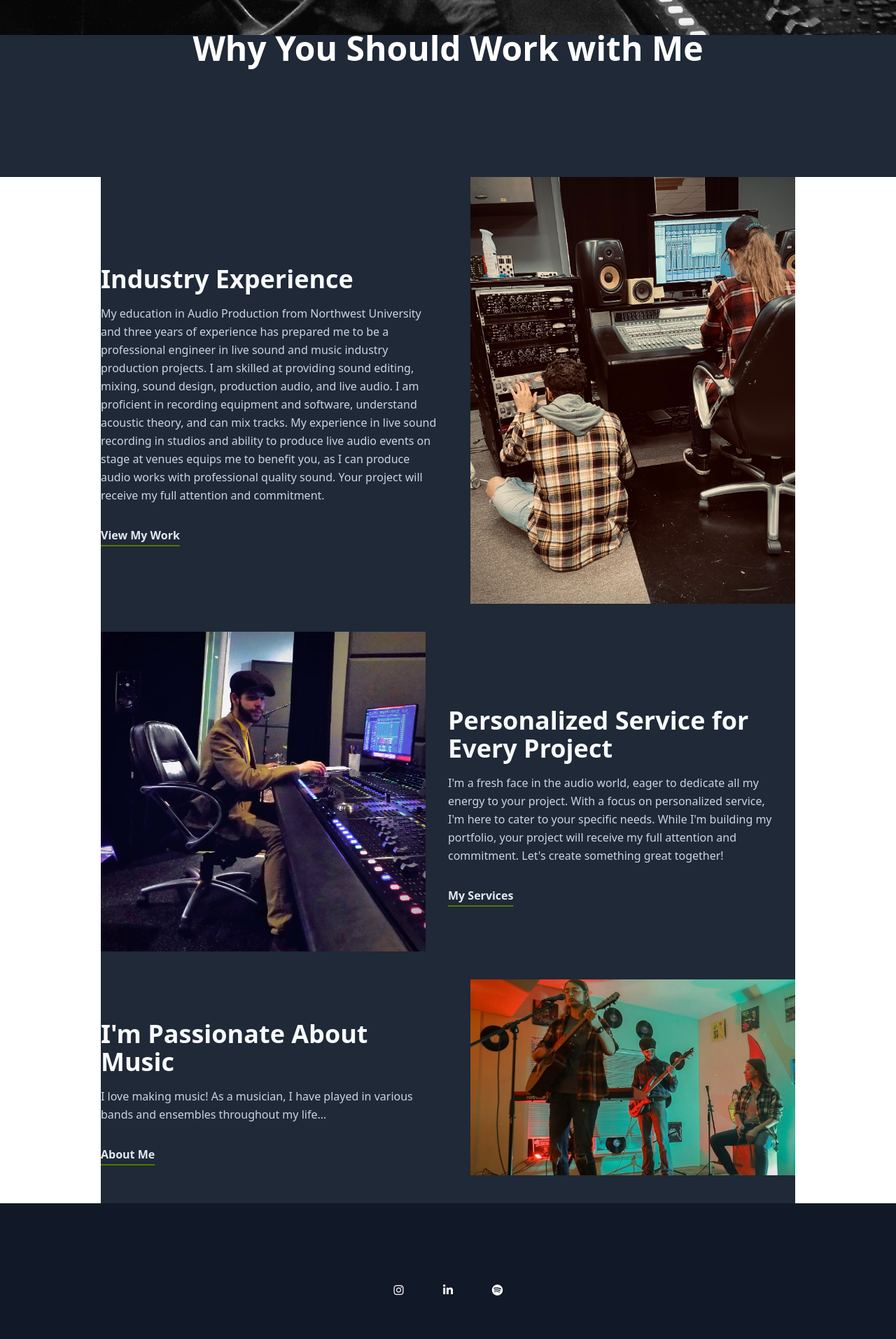
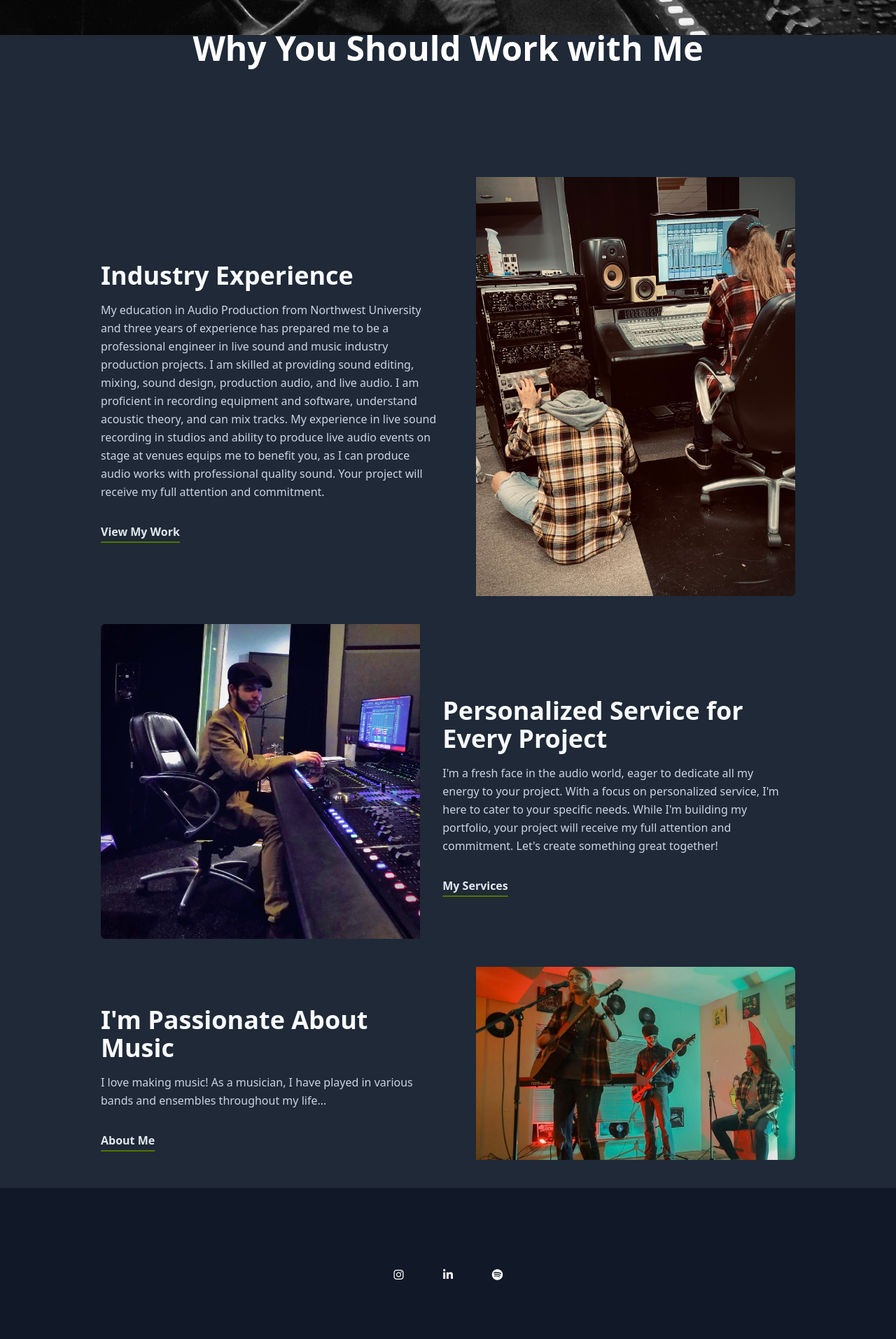
Before and after one commit to bleckocodes/EsterlineAudio, a Nuxt app: page / in a window 1280 px wide. Shown: the part 766-2680 px from the top of the page at 70% size. Built offline with nearby package versions, Linux system fonts and the light colour scheme.

Commit message:
Update index.vue

```diff
--- a/pages/index.vue
+++ b/pages/index.vue
@@ -1,25 +1,24 @@
 <template class="bg-gray-800">
+  <div class="bg-gray-800">
     <Hero />
-  <div class="bg-gray-800 text-center text-white">
+    <div class="text-center text-white">
       <div class="text-5xl font-bold pt-36 pb-40">Why You Should Work with Me</div>
     </div>
     <!--Start Content-->
 
-  <section class=" flex flex-col items-center mx-36 bg-gray-800 sm:flex-row-reverse"
->
+    <section class="flex flex-col items-center mx-36 bg-gray-800 sm:flex-row-reverse">
+      <div class="rounded-md overflow-hidden mb-10 w-full h-128 sm:w-1/2 sm:h-auto sm:pl-8">
         <img
           alt="Security"
-  class="mb-10 object-cover h-128 w-1/2 sm:pl-8"
+          class="object-cover w-full h-full"
           src="@/components/images/PhotoWorking.jpg"
         />
+      </div>
       <div class="mr-4 w-full text-center sm:w-1/2 sm:text-left">
-  <h2
-    class="mb-4 text-3xl font-bold leading-tight text-slate-50 md:text-4xl"
-  >
-    Industry Experience
-  </h2>
+        <h2 class="mb-4 text-3xl font-bold leading-tight text-slate-50 md:text-4xl">Industry Experience</h2>
         <p class="leading-relaxed text-slate-300">
-    My education in Audio Production from Northwest University and three years of experience has prepared me to be a professional engineer in live sound and music industry production projects. I am skilled at providing sound editing, mixing, sound design, production audio, and live audio. I am proficient in recording equipment and software, understand acoustic theory, and can mix tracks. My experience in live sound recording in studios and ability to produce live audio events on stage at venues equips me to benefit you, as I can produce audio works with professional quality sound. Your project will receive my full attention and commitment.  </p>
+          My education in Audio Production from Northwest University and three years of experience has prepared me to be a professional engineer in live sound and music industry production projects. I am skilled at providing sound editing, mixing, sound design, production audio, and live audio. I am proficient in recording equipment and software, understand acoustic theory, and can mix tracks. My experience in live sound recording in studios and ability to produce live audio events on stage at venues equips me to benefit you, as I can produce audio works with professional quality sound. Your project will receive my full attention and commitment.
+        </p>
         <a
           class="group relative mx-auto mt-8 inline-block font-semibold underline decoration-verdun-green decoration-2 underline-offset-8 transition text-slate-200 hover:decoration-slate-200 sm:mx-0"
           href="/MyWork"
@@ -44,19 +43,17 @@
         </a>
       </div>
     </section>
-  <section class=" flex flex-col items-center mx-36 bg-gray-800 sm:flex-row"
->
+
+    <section class="flex flex-col items-center mx-36 bg-gray-800 sm:flex-row">
+      <div class="rounded-md overflow-hidden mb-10 w-full h-128 sm:w-1/2 sm:h-auto sm:pr-8">
         <img
           alt="Security"
-  class="mb-10 object-cover h-128 w-1/2 sm:pr-8"
+          class="object-cover w-full h-full"
           src="@/components/images/Personal.jpg"
         />
+      </div>
       <div class="mr-4 w-full text-center sm:w-1/2 sm:text-left">
-  <h2
-    class="mb-4 text-3xl font-bold leading-tight text-slate-50 md:text-4xl"
-  >
-  Personalized Service for Every Project
-  </h2>
+        <h2 class="mb-4 text-3xl font-bold leading-tight text-slate-50 md:text-4xl">Personalized Service for Every Project</h2>
         <p class="leading-relaxed text-slate-300">
           I'm a fresh face in the audio world, eager to dedicate all my energy to your project. With a focus on personalized service, I'm here to cater to your specific needs. While I'm building my portfolio, your project will receive my full attention and commitment. Let's create something great together!
         </p>
@@ -84,19 +81,17 @@
         </a>
       </div>
     </section>
-  <section class=" flex flex-col items-center mx-36 bg-gray-800 sm:flex-row-reverse"
->
+
+    <section class="flex flex-col items-center mx-36 bg-gray-800 sm:flex-row-reverse">
+      <div class="rounded-md overflow-hidden mb-10 w-full h-128 sm:w-1/2 sm:h-auto sm:pl-8">
         <img
           alt="Security"
-  class="mb-10 object-cover h-128 w-1/2 sm:pl-8"
+          class="object-cover w-full h-full"
           src="@/components/images/band.png"
         />
+      </div>
       <div class="mr-4 w-full text-center sm:w-1/2 sm:text-left">
-  <h2
-    class="mb-4 text-3xl font-bold leading-tight text-slate-50 md:text-4xl"
-  >
-    I'm Passionate About Music
-  </h2>
+        <h2 class="mb-4 text-3xl font-bold leading-tight text-slate-50 md:text-4xl">I'm Passionate About Music</h2>
         <p class="leading-relaxed text-slate-300">
           I love making music! As a musician, I have played in various bands and ensembles throughout my life...
         </p>
@@ -105,7 +100,6 @@
           href="#"
         >
           About Me
-
           <svg
             preserveAspectRatio="xMidYMid meet"
             viewBox="0 0 24 24"
@@ -125,5 +119,5 @@
         </a>
       </div>
     </section>
-
+  </div>
 </template>
```
Lines whose indentation alone changed are shown as unchanged.
